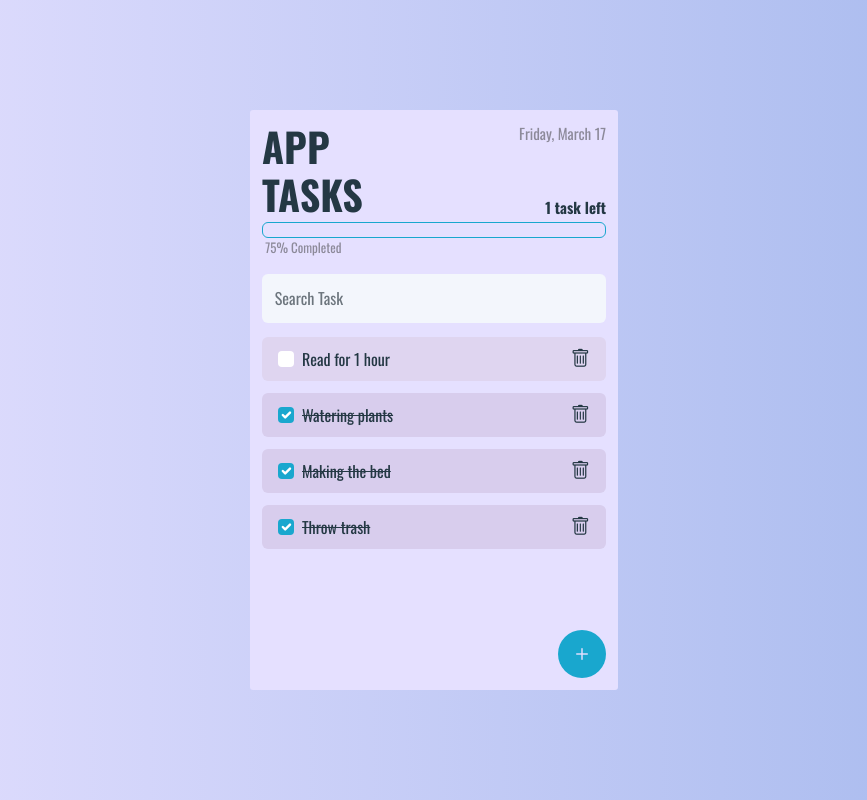
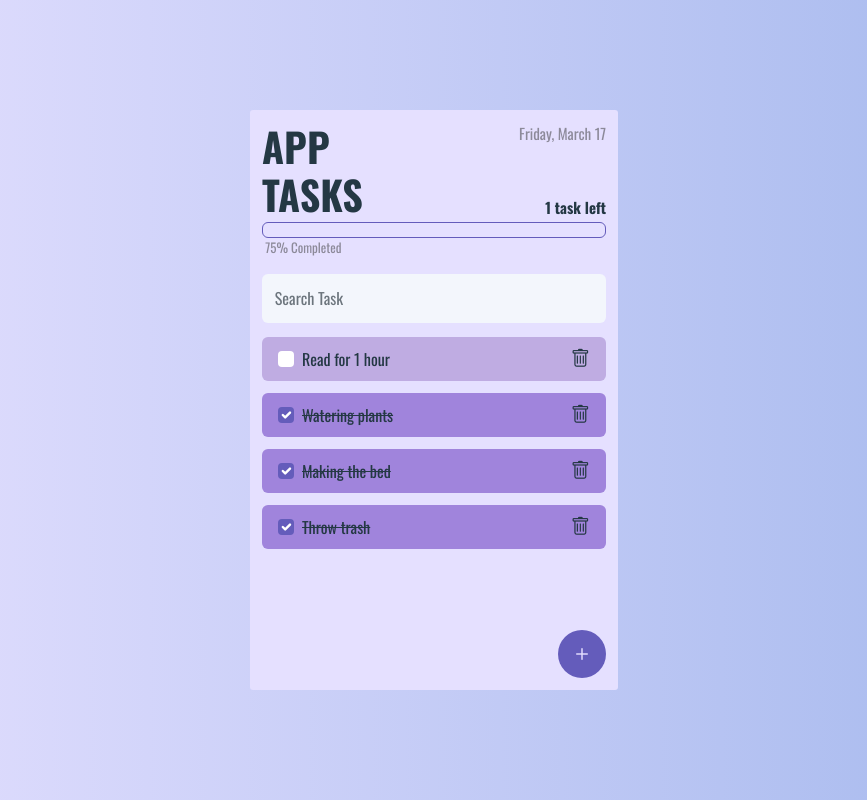
Before and after one commit to AddielQuintero/Task-manager-with-react-and-bootstrap, a React (Create React App) app: page / in a window 1280 px wide. Shown: the whole page, without its empty margins (206-1073 px from the left). Built offline with nearby package versions, Linux system fonts and the light colour scheme.

Commit message:
style: change site style

```diff
--- a/src/sass/_utils.scss
+++ b/src/sass/_utils.scss
@@ -8,16 +8,15 @@ dl {
 }
 
 /* ------------------- Colors ------------------- */
-// $primary: #a084dc;
-// $secondary: #bface2;
-// $indigo: #645cbb;
-// $deepIndigo: #5a52a8;
+$primary: #a084dc;
+$secondary: #bface2;
+$indigo: #645cbb;
+$deepIndigo: #5a52a8;
 
-$primary: #d8cded;
-$secondary: #dfd5f0;
-$green: #19a7ce;
-$deepGreen: #1696b9;
-$lightGreen: #75cae1;
+// $primary: #d8cded;
+// $secondary: #dfd5f0;
+// $green: #19a7ce;
+// $deepGreen: #1696b9;
 $pink: #f3f6fc;
 $light: #e5e0ff;
 $midnight: #243844;
--- a/src/sass/components/_button.scss
+++ b/src/sass/components/_button.scss
@@ -1,5 +1,5 @@
 .btn-primary {
-  background-color: $green;
+  background-color: $indigo;
   border: none;
   color: $light;
 
@@ -10,8 +10,8 @@
   &:focus-visible,
   &:first-child:active {
     color: $light;
-    background-color: $deepGreen;
-    border-color: $deepGreen;
+    background-color: $deepIndigo;
+    border-color: $deepIndigo;
     box-shadow: none;
   }
 
@@ -19,8 +19,8 @@
   &.btn.disabled,
   fieldset:disabled {
     color: $light;
-    background-color: $lightGreen;
-    border-color: $lightGreen;
+    background-color: $deepIndigo;
+    border-color: $deepIndigo;
     box-shadow: none;
   }
 
--- a/src/sass/components/_checkbox.scss
+++ b/src/sass/components/_checkbox.scss
@@ -4,7 +4,7 @@
   .form-check-input {
     border: none;
     &:checked {
-      background-color: $green !important;
+      background-color: $indigo !important;
       border: none;
     }
   }
@@ -17,6 +17,6 @@
     color: black;
     outline: 0;
     border: none;
-    box-shadow: 0 0 0 0.8px $green !important;
+    box-shadow: 0 0 0 0.8px $indigo !important;
   }
 }
--- a/src/sass/components/_input.scss
+++ b/src/sass/components/_input.scss
@@ -6,7 +6,7 @@
   background-color: #f3f6fc;
   &:focus,
   &:active {
-    box-shadow: 0 0 1px $green;
+    box-shadow: 0 0 1px $indigo;
     outline: 0;
   }
 }
--- a/src/sass/components/_progressBar.scss
+++ b/src/sass/components/_progressBar.scss
@@ -1,12 +1,12 @@
 .task__progress-bar {
   .progress {
     background-color: transparent;
-    border: 1px solid $green;
+    border: 1px solid $indigo;
     // border: 1px solid $indigo;
 
     .progress-bar {
       // background-color: $indigo;
-      background-color: $green;
+      background-color: $indigo;
       margin: 0.1rem;
       border-radius: 0.375rem;
     }
--- a/src/sass/views/_taskModal.scss
+++ b/src/sass/views/_taskModal.scss
@@ -19,7 +19,7 @@
       color: $midnight;
       border-bottom: none;
       .btn-close:focus {
-        box-shadow: 0 0 3px $green;
+        box-shadow: 0 0 3px $indigo;
       }
     }
   }
@@ -28,7 +28,7 @@
     border: none;
     &:focus,
     &:active {
-      box-shadow: 0 0 1px $green;
+      box-shadow: 0 0 1px $indigo;
       outline: 0;
     }
   }
```
